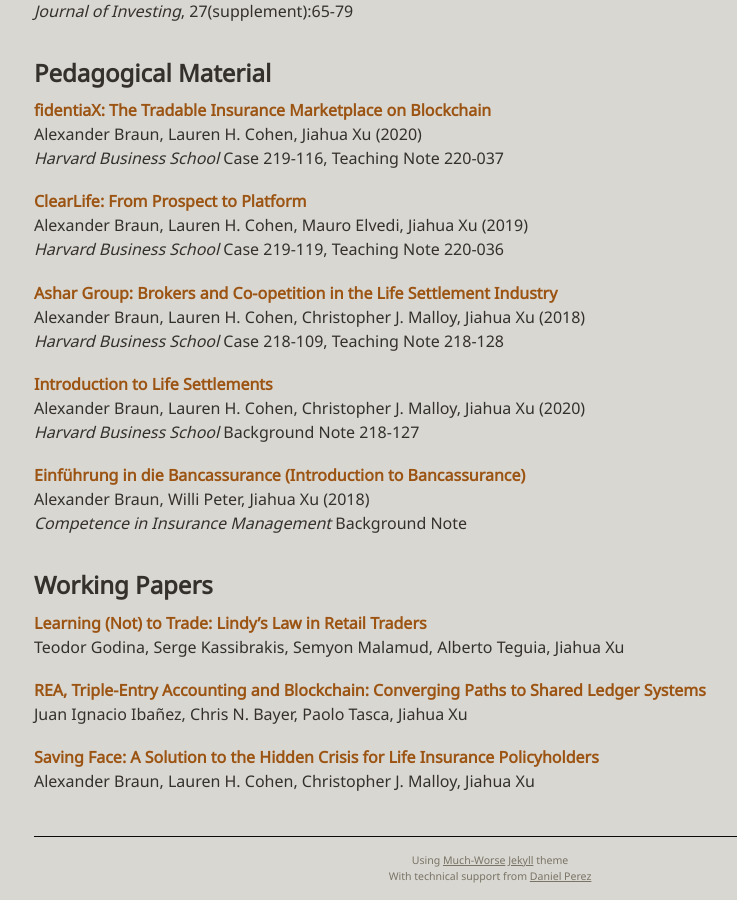
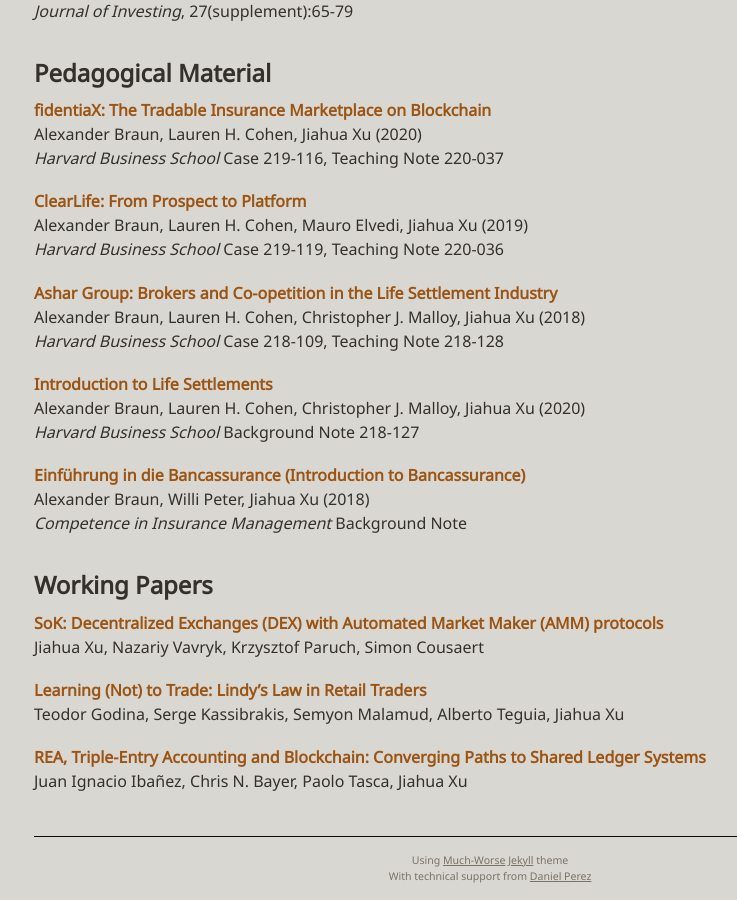
Before and after one commit to xujiahuayz/xujiahuayz.github.io, a Jekyll site: the page built from publications.md, in a window 1280 px wide and 900 px high, scrolled down 1508 px. Shown: the whole window, without its empty margins (150-887 px from the left). Built offline with Jekyll 4.4.1, drawn with Linux system fonts in a browser that asks for light colours.

Commit message:
Update publications.md

```diff
--- a/publications.md
+++ b/publications.md
@@ -108,6 +108,10 @@
 
 
 
+    - title:   "SoK: Decentralized Exchanges (DEX) with Automated Market Maker (AMM) protocols"
+      author:  "Jiahua Xu, Nazariy Vavryk, Krzysztof Paruch, Simon Cousaert"
+      url:     "https://arxiv.org/abs/2103.12732"
+
     - title:   "Learning (Not) to Trade: Lindy's Law in Retail Traders"
       author:  "Teodor Godina, Serge Kassibrakis, Semyon Malamud, Alberto Teguia, Jiahua Xu"
       url:     "http://dx.doi.org/10.2139/ssrn.3732319"
@@ -116,9 +120,7 @@
       author:  "Juan Ignacio Ibañez, Chris N. Bayer, Paolo Tasca, Jiahua Xu"
       url:     "https://papers.ssrn.com/sol3/papers.cfm?abstract_id=3602207"
 
-    - title:   "Saving Face: A Solution to the Hidden Crisis for Life Insurance Policyholders"
-      author:  "Alexander Braun, Lauren H. Cohen, Christopher J. Malloy, Jiahua Xu"
-      url:     "https://papers.ssrn.com/sol3/papers.cfm?abstract_id=3179334"
+
 
 pad:
 
```
